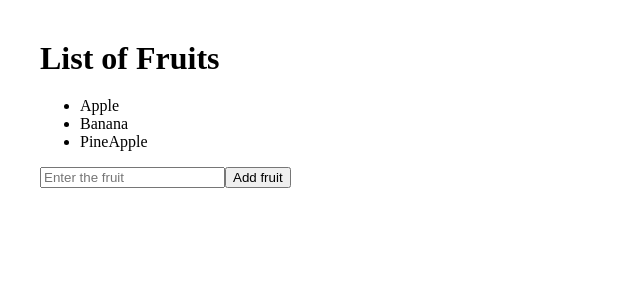
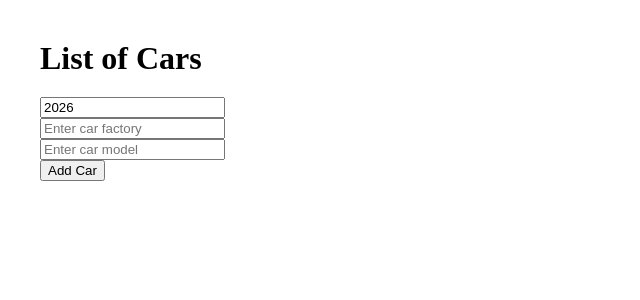
Before and after one commit to payamtajdivand/React-playing-ground, a React (Vite) app: page / in a window 1280 px wide. Shown: the top 300 px of the page, without its empty margins (0-640 px from the left). Built offline with nearby package versions, Linux system fonts and the light colour scheme.

Commit message:
A car list with an add Button and remove

```diff
--- a/src/App.jsx
+++ b/src/App.jsx
@@ -1,9 +1,8 @@
 import "./App.css";
-
-import FruitsList from "./FruitList.jsx";
+import MyComponent from "./MyComponent.jsx";
 
 function App() {
-  return <FruitsList />;
+  return <MyComponent />;
 }
 
 export default App;
--- a/src/FruitList.jsx
+++ /dev/null
@@ -1,43 +0,0 @@
-import React, { useState } from "react";
-
-function FruitsList() {
-  const [fruits, setFruits] = useState(["Apple", "Banana", "PineApple"]);
-
-  const handleAddFruit = () => {
-    const selectedFruit = document.getElementById("fruitInput").value;
-    document.getElementById("fruitInput").value = "";
-    setFruits((f) => [...f, selectedFruit]);
-  };
-
-  // const handleRemoveFruit = (index) => {
-  //   setFruits((_, i) => {
-  //     fruits.filter(i !== index);
-  //   });
-  // };
-
-  function handleRemoveFruit(index) {
-    console.log(index);
-    setFruits(fruits.filter((_, i) => i !== index));
-  }
-
-  return (
-    <div>
-      <h2>List of Fruits</h2>
-      <ul>
-        {fruits.map((fruit, index) => (
-          <li
-            value={fruit}
-            key={index}
-            onClick={() => handleRemoveFruit(index)}
-          >
-            {fruit}
-          </li>
-        ))}
-      </ul>
-      <input placeholder="Enter the fruit" id="fruitInput" />
-      <button onClick={handleAddFruit}>Add fruit</button>
-    </div>
-  );
-}
-
-export default FruitsList;
--- /dev/null
+++ b/src/MyComponent.jsx
@@ -0,0 +1,62 @@
+import React, { useState } from "react";
+
+function MyComponent() {
+  const [cars, setCars] = useState([]);
+  const [make, setMake] = useState("");
+  const [model, setModel] = useState("");
+  const [year, setYear] = useState(new Date().getFullYear());
+
+  function handleYearChange(event) {
+    setYear(event.target.value);
+  }
+  function handleMakeChange(event) {
+    setMake(event.target.value);
+  }
+  function handleModelChange(event) {
+    setModel(event.target.value);
+  }
+
+  function handleAddCar() {
+    const newCar = { year: year, make: make, model: model };
+    setCars([...cars, newCar]);
+    setMake("");
+    setYear(new Date().getFullYear());
+    setModel("");
+  }
+
+  function handleRemoveCar(index) {
+    setCars(cars.filter((element, i) => i !== index));
+  }
+
+  return (
+    <div>
+      <h2> List of Cars</h2>
+      <ul>
+        {cars.map((car, index) => (
+          <li key={index} onClick={() => handleRemoveCar(index)}>
+            {car.year} {car.make} {car.model}
+          </li>
+        ))}
+      </ul>
+      <input type="number" value={year} onChange={handleYearChange} />
+      <br />
+      <input
+        type="text"
+        placeholder="Enter car factory"
+        value={make}
+        onChange={handleMakeChange}
+      />
+      <br />
+      <input
+        type="text"
+        placeholder="Enter car model"
+        value={model}
+        onChange={handleModelChange}
+      />
+      <br />
+      <button onClick={handleAddCar}>Add Car</button>
+    </div>
+  );
+}
+
+export default MyComponent;
```
